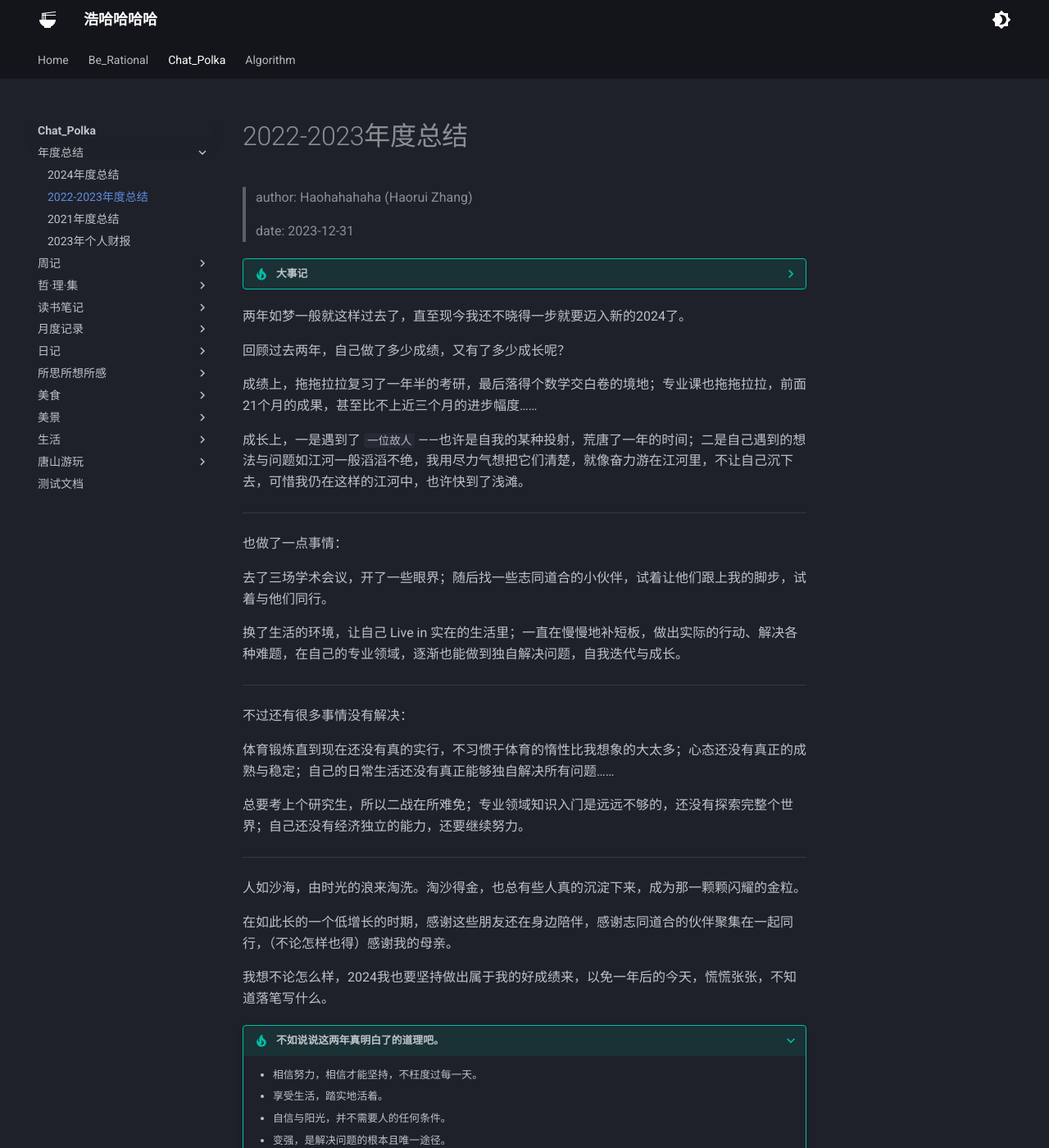
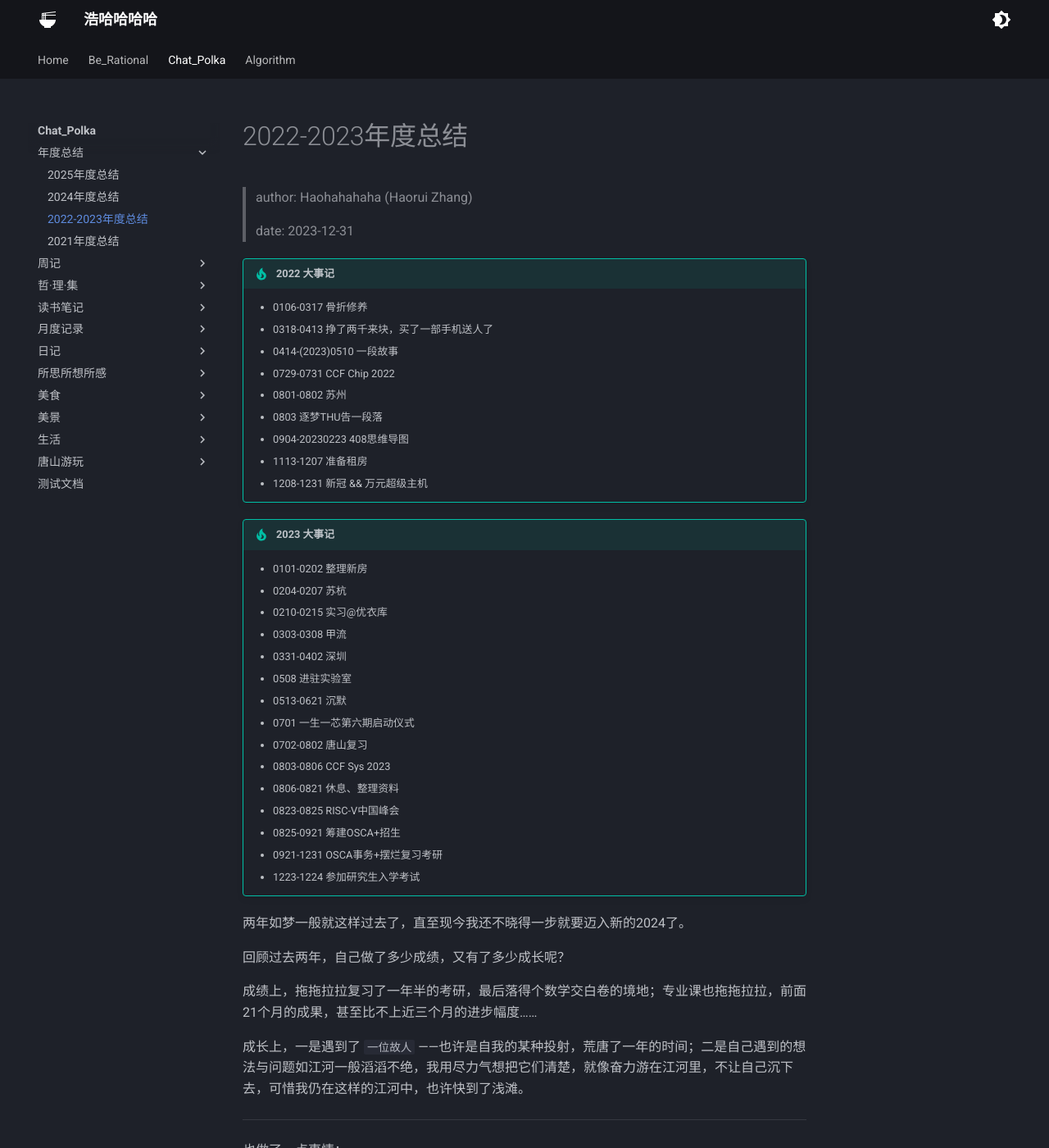
Before and after one commit to Haohahahaha/chat, an MkDocs documentation site: the page built from docs/3-Annual/2022-2023.md, in a window 1280 px wide and 1400 px high. Shown: the whole window at 82% size. Built offline with MkDocs 1.6.1 and Material for MkDocs 9.7.7, drawn with Linux system fonts in a browser that asks for light colours.

Commit message:
2025-12-31_21:41:54 update

```diff
--- a/docs/3-Annual/2022-2023.md
+++ b/docs/3-Annual/2022-2023.md
@@ -4,9 +4,7 @@
 >
 > date: 2023-12-31
 
-??? tip "大事记"
-
-    **2022**
+!!! tip "2022 大事记"
 
     - 0106-0317 骨折修养
     - 0318-0413 挣了两千来块，买了一部手机送人了
@@ -18,7 +16,7 @@
     - 1113-1207 准备租房
     - 1208-1231 新冠 && 万元超级主机
 
-    **2023**
+!!! tip "2023 大事记"
 
     - 0101-0202 整理新房
     - 0204-0207 苏杭
--- a/mkdocs.yml
+++ b/mkdocs.yml
@@ -42,10 +42,11 @@ nav:
   - Chat_Polka:
     - Home: index.md
     - 年度总结:
+      - 2025年度总结: 3-Annual/2025.md
       - 2024年度总结: 3-Annual/2024.md
       - 2022-2023年度总结: 3-Annual/2022-2023.md
       - 2021年度总结: 3-Annual/2021.md
-      - 2023年个人财报: 3-Annual/2023-personal_financial_report.md
+#     - 2023年个人财报: 3-Annual/2023-personal_financial_report.md
     - 周记:
       - 2025周记:
         - 1-Weekly/2025/index.md
```
Also changed, not shown: docs/3-Annual/2025.md (added, +80 -0 lines).
